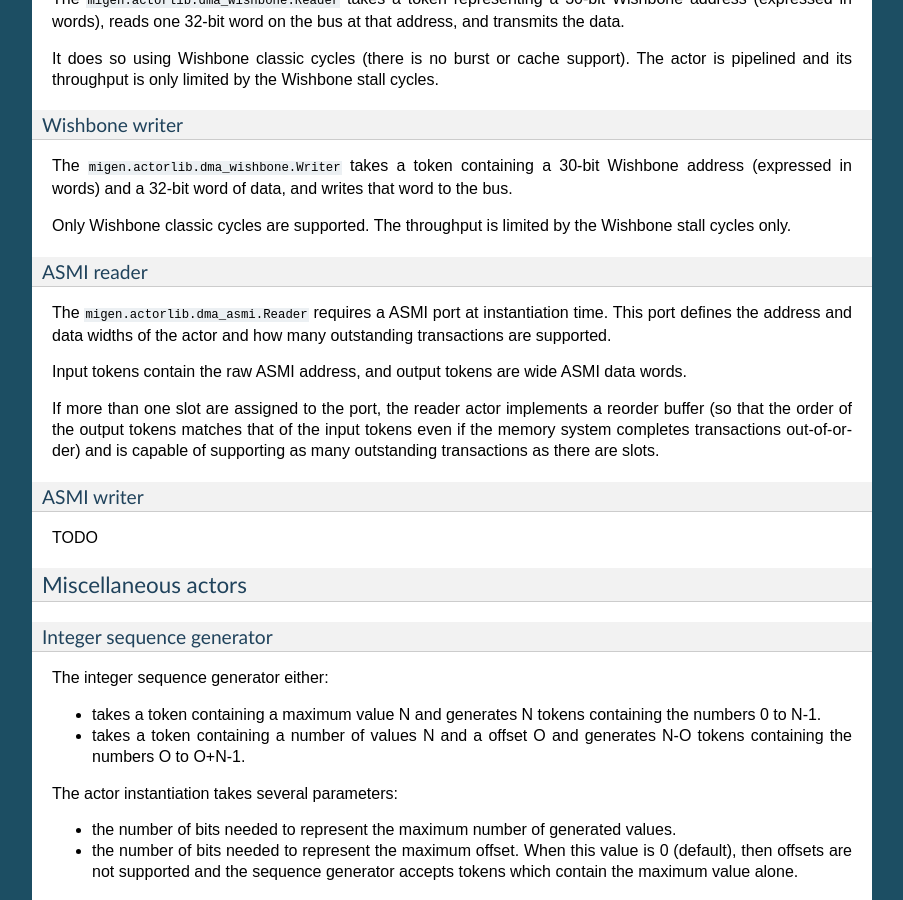
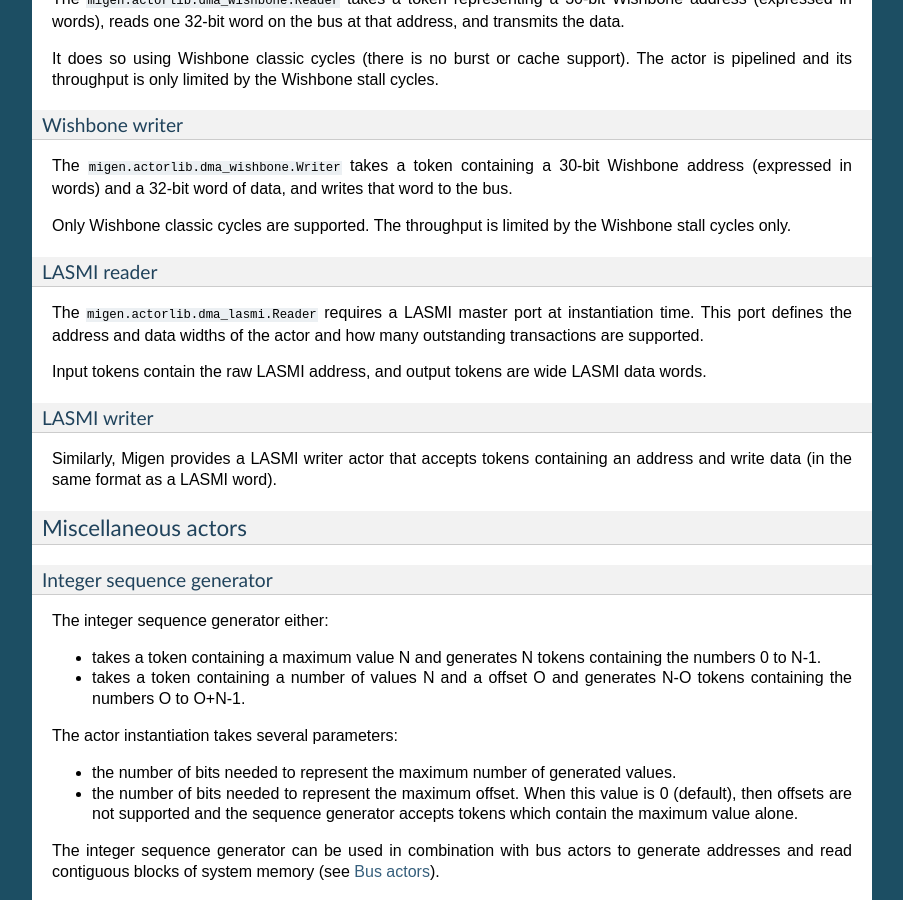
Before and after one commit to enjoy-digital/litex, a Sphinx documentation site: the page built from doc/dataflow.rst, in a window 1280 px wide and 900 px high, scrolled down 6525 px. Shown: the whole window, without its empty margins (198-1101 px from the left). Built offline with Sphinx 7.4.7, drawn with Linux system fonts in a browser that asks for light colours; formulas are drawn with MathJax 3; some of the changed text lies outside the part shown.

Commit message:
doc: ASMI -> LASMI

```diff
--- a/doc/casestudies.rst
+++ b/doc/casestudies.rst
@@ -39,13 +39,13 @@
 Pixel fetcher
 =============
 
-The pixel fetcher is made up of the address generator, the ASMI reader and the unpacker.
+The pixel fetcher is made up of the address generator, the LASMI reader and the unpacker.
 
 The address generator is a simple counter that takes one token containing the pair ``(base, length)`` and generates ``length`` tokens containing ``base``, ..., ``base+length-1``. It is implemented using a Migen library component (see :ref:`intsequence`).
 
-Those addresses are fed into the ASMI reader (see :ref:`busactors`) that fetches the corresponding locations from the system memory. The ASMI reader design supports an arbitrary number of outstanding requests (which is equal to the number of slots in its ASMI port), which enables it to sustain a high throughput in spite of memory latency. The ASMI reader also contains a reorder buffer and generates memory word tokens in the order of the supplied address tokens, even if the memory system completes the transactions in a different order (see see :ref:`asmi` for information about reordering). These features make it possible to utilize the available memory bandwidth to the full extent, and reduce the need for on-chip buffering.
+Those addresses are fed into the LASMI reader (see :ref:`busactors`) that fetches the corresponding locations from the system memory. The LASMI reader design supports several outstanding requests, which enables it to sustain a high throughput in spite of memory latency. This feature makes it possible to utilize the available memory bandwidth to the full extent, and reduces the need for on-chip buffering.
 
-ASMI memory words are wide and contain several pixels. The unpacking actor (see :ref:`structuring`) takes a token containing a memory word and "chops" it into multiple tokens containing one pixel each.
+LASMI memory words are wide and contain several pixels. The unpacking actor (see :ref:`structuring`) takes a token containing a memory word and "chops" it into multiple tokens containing one pixel each.
 
 Video timing generator
 ======================
--- a/doc/dataflow.rst
+++ b/doc/dataflow.rst
@@ -208,19 +208,17 @@
 
 Only Wishbone classic cycles are supported. The throughput is limited by the Wishbone stall cycles only.
 
-ASMI reader
+LASMI reader
+------------
+
+The ``migen.actorlib.dma_lasmi.Reader`` requires a LASMI master port at instantiation time. This port defines the address and data widths of the actor and how many outstanding transactions are supported.
+
+Input tokens contain the raw LASMI address, and output tokens are wide LASMI data words.
+
+LASMI writer
 -----------
 
-The ``migen.actorlib.dma_asmi.Reader`` requires a ASMI port at instantiation time. This port defines the address and data widths of the actor and how many outstanding transactions are supported.
-
-Input tokens contain the raw ASMI address, and output tokens are wide ASMI data words.
-
-If more than one slot are assigned to the port, the reader actor implements a reorder buffer (so that the order of the output tokens matches that of the input tokens even if the memory system completes transactions out-of-order) and is capable of supporting as many outstanding transactions as there are slots.
-
-ASMI writer
------------
-
-TODO
+Similarly, Migen provides a LASMI writer actor that accepts tokens containing an address and write data (in the same format as a LASMI word).
 
 Miscellaneous actors
 ====================
```
Also changed, not shown: doc/fbflow.png, 1 other file.
